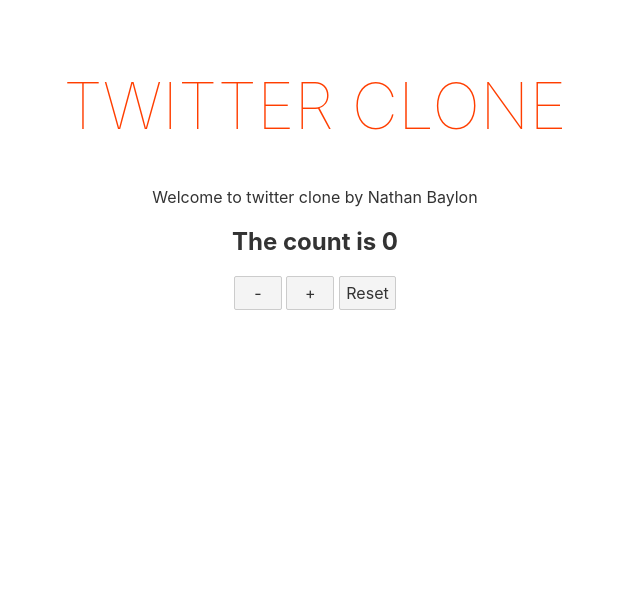
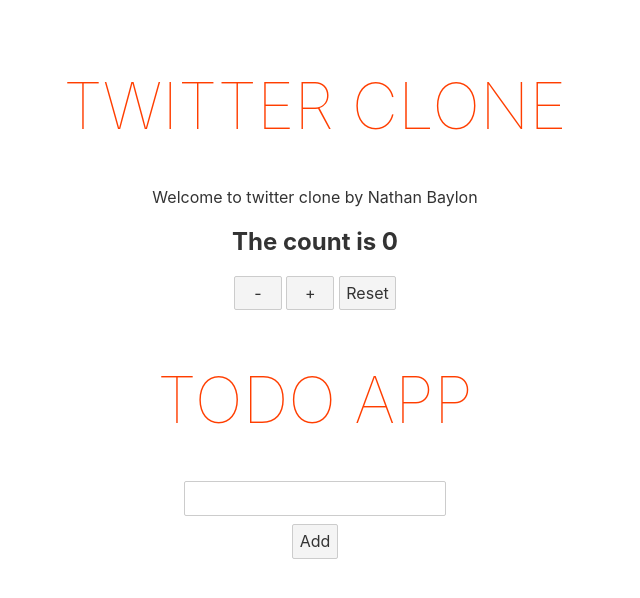
Before and after one commit to bayl0n/twitter-clone, a Svelte app in the folder client/: page / in a window 1280 px wide. Shown: the top 598 px of the page, without its empty margins (325-965 px from the left). Built offline with nearby package versions, Linux system fonts and the light colour scheme.

Commit message:
Created basic todo app using svelte

```diff
--- a/client/src/App.svelte
+++ b/client/src/App.svelte
@@ -1,4 +1,6 @@
 <script>
+    import Todos from './Todos.svelte';
+
     let count = 0;
 
     let handleDecrement = () => {
@@ -28,6 +30,9 @@
         <button class="btn" on:click={handleIncrement}>+</button>
         <button on:click={handleReset}>Reset</button>
     </div>
+
+    <h1>Todo App</h1>
+    <Todos/>
 </main>
 
 <style>
--- /dev/null
+++ b/client/src/Todos.svelte
@@ -0,0 +1,31 @@
+<script>
+    let todos = [];
+    let value = "";
+
+    const handleClick = () => {
+        if (value) {
+            todos = [...todos, value];
+            value = "";
+        }
+    }
+</script>
+
+<div>
+    <input bind:value={value} type="text"/>
+    <button on:click={handleClick}>
+        Add
+    </button>
+
+    <ol>
+        {#each todos as todo}
+            <li>{todo}</li>
+        {/each}
+    </ol>
+</div>
+
+<style>
+    div {
+        margin: 0 auto;
+        max-width: 280px;
+    }
+</style>
--- a/client/src/main.js
+++ b/client/src/main.js
@@ -1,10 +1,7 @@
 import App from './App.svelte';
 
 const app = new App({
-	target: document.body,
-	props: {
-		name: 'world'
-	}
+    target: document.body
 });
 
 export default app;
```
